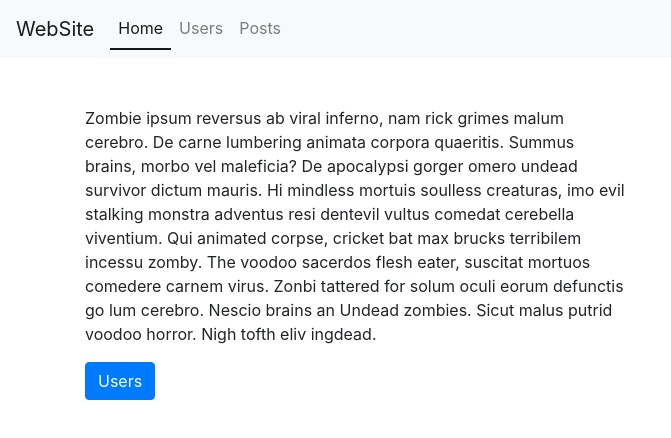
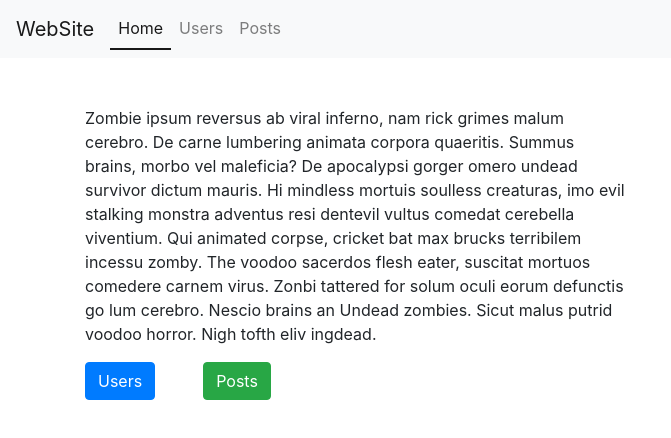
Before and after one commit to NeginSal/vue-single-page-application, a Vue app: page / in a window 1280 px wide. Shown: the top 438 px of the page, without its empty margins (0-671 px from the left). Built offline with nearby package versions, Linux system fonts and the light colour scheme.

Commit message:
add btn for posts in home componet

```diff
--- a/src/pages/Home.vue
+++ b/src/pages/Home.vue
@@ -12,6 +12,7 @@
                   Nescio brains an Undead zombies. Sicut malus putrid voodoo horror. Nigh tofth eliv ingdead.
               </p>
               <router-link class="btn btn-primary" :to="{name:'users'}">Users</router-link>
+              <router-link class="btn btn-success ml-5" :to="{name:'posts'}">Posts</router-link>
 
           </div>
       </div>
--- a/src/router.js
+++ b/src/router.js
@@ -9,7 +9,7 @@ import TemplatePost from './pages/posts/Template.vue'
 import IndexPost from './pages/posts/Index.vue'
 
 const routes = [
-    { path: '/', name: 'home', component: Home },
+    {   path: '/', name: 'home', component: Home },
     {
         path: '/users', name: 'userTemplate', component: TemplateUser , children:[
             { path: '', name: 'users', component: IndexUser},
```
